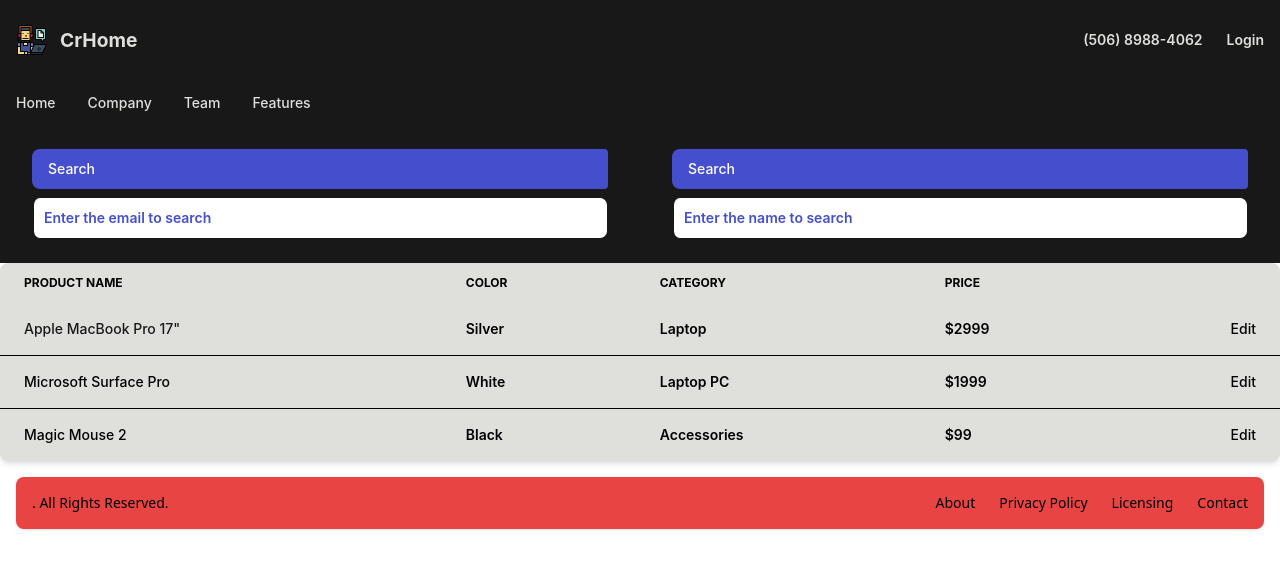
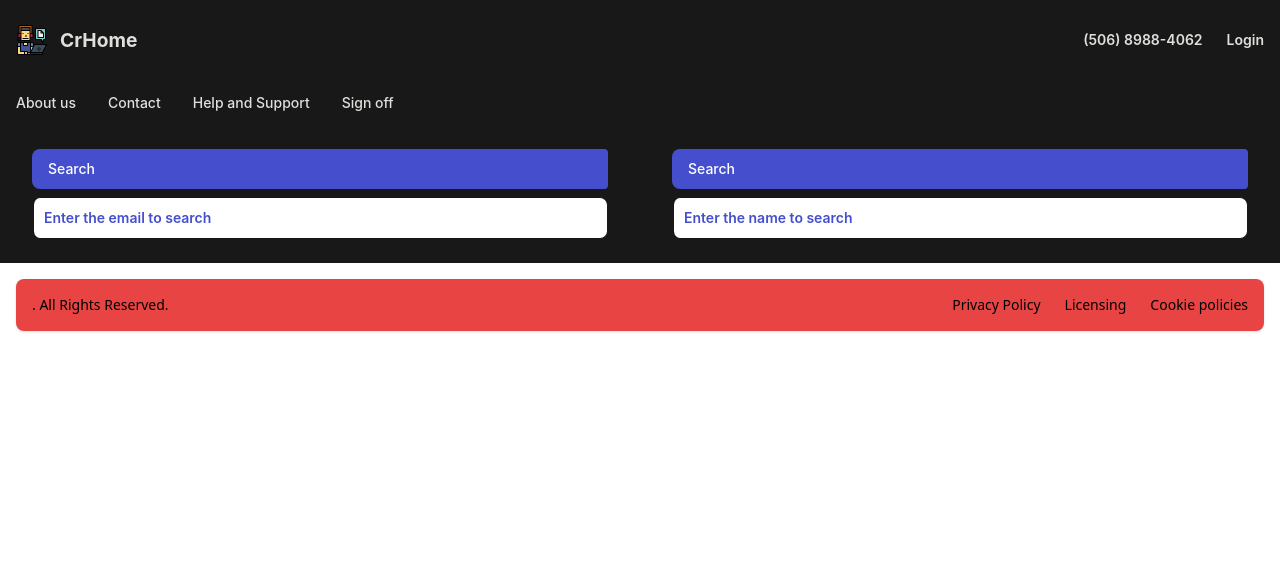
Before and after one commit to EvanderJimenez/Control_info_Empleados, a Next.js app in the folder proyecto/: page /home/BossMain in a window 1280 px wide. Shown: the top 568 px of the page. Built offline with nearby package versions, Linux system fonts and the light colour scheme.

Commit message:
(ACTUALIZACIÓN) Header

```diff
--- a/proyecto/src/Layout/BossPage.tsx
+++ b/proyecto/src/Layout/BossPage.tsx
@@ -10,9 +10,7 @@ const BossPage = ({ children }: LayoutProps) => {
     <div className="bg-gray-900 w-full h-full">
       <Top />
       <main>{children}</main>
-      <footer>
-        <Foot/>
-      </footer>
+      <Foot />
     </div>
   );
 };
--- a/proyecto/src/root/components/editEmployeeSection/EditEmployeeSection.tsx
+++ b/proyecto/src/root/components/editEmployeeSection/EditEmployeeSection.tsx
@@ -3,70 +3,9 @@ import React from "react";
 export default function EditEmployeeSection() {
   return (
     <>
-      <div className="relative overflow-x-auto shadow-md sm:rounded-lg">
-        <table className="w-full text-sm text-left bg-PrimaryColor text-black dark:text-gray-400">
-          <thead className="text-xs text-gray-700 uppercase bg-gray-50 dark:bg-gray-700 dark:text-gray-400">
-            <tr>
-              <th scope="col" className="px-6 py-3 ">
-                Product name
-              </th>
-              <th scope="col" className="px-6 py-3">
-                Color
-              </th>
-              <th scope="col" className="px-6 py-3">
-                Category
-              </th>
-              <th scope="col" className="px-6 py-3">
-                Price
-              </th>
-              <th scope="col" className="px-6 py-3">
-                <span className="sr-only">Edit</span>
-              </th>
-            </tr>
-          </thead>
-          <tbody>
-            <tr className="bg-white border-b dark:bg-gray-800 dark:border-gray-700 hover:bg-gray-50 dark:hover:bg-gray-600">
-              <th scope="row" className="px-6 py-4 font-medium text-black whitespace-nowrap">
-                Apple MacBook Pro 17"
-              </th>
-              <td className="px-6 py-4">Silver</td>
-              <td className="px-6 py-4">Laptop</td>
-              <td className="px-6 py-4">$2999</td>
-              <td className="px-6 py-4 text-right">
-                <a href="#" className="font-medium text-blue-600 dark:text-blue-500 hover:underline">
-                  Edit
-                </a>
-              </td>
-            </tr>
-            <tr className="bg-white border-b dark:bg-gray-800 dark:border-gray-700 hover:bg-gray-50 dark:hover:bg-gray-600">
-              <th scope="row" className="px-6 py-4 font-medium text-gray-900 whitespace-nowrap dark:text-white">
-                Microsoft Surface Pro
-              </th>
-              <td className="px-6 py-4">White</td>
-              <td className="px-6 py-4">Laptop PC</td>
-              <td className="px-6 py-4">$1999</td>
-              <td className="px-6 py-4 text-right">
-                <a href="#" className="font-medium text-blue-600 dark:text-blue-500 hover:underline">
-                  Edit
-                </a>
-              </td>
-            </tr>
-            <tr className="bg-white dark:bg-gray-800 hover:bg-gray-50 dark:hover:bg-gray-600">
-              <th scope="row" className="px-6 py-4 font-medium text-gray-900 whitespace-nowrap dark:text-white">
-                Magic Mouse 2
-              </th>
-              <td className="px-6 py-4">Black</td>
-              <td className="px-6 py-4">Accessories</td>
-              <td className="px-6 py-4">$99</td>
-              <td className="px-6 py-4 text-right">
-                <a href="#" className="font-medium text-blue-600 dark:text-blue-500 hover:underline">
-                  Edit
-                </a>
-              </td>
-            </tr>
-          </tbody>
-        </table>
-      </div>
+      <form action="">
+
+      </form>
     </>
   );
 }
--- a/proyecto/src/root/components/foot/Foot.tsx
+++ b/proyecto/src/root/components/foot/Foot.tsx
@@ -6,11 +6,6 @@ export function Foot() {
       <div className="w-full mx-auto max-w-screen-xl p-4 md:flex md:items-center md:justify-between">
         <span className="text-sm text-gray-500 sm:text-center dark:text-gray-400">. All Rights Reserved.</span>
         <ul className="flex flex-wrap items-center mt-3 text-sm font-medium text-gray-500 dark:text-gray-400 sm:mt-0">
-          <li>
-            <a href="#" className="mr-4 hover:underline md:mr-6 ">
-              About
-            </a>
-          </li>
           <li>
             <a href="#" className="mr-4 hover:underline md:mr-6">
               Privacy Policy
@@ -23,7 +18,7 @@ export function Foot() {
           </li>
           <li>
             <a href="#" className="hover:underline">
-              Contact
+              Cookie policies
             </a>
           </li>
         </ul>
--- a/proyecto/src/root/components/header/Top.tsx
+++ b/proyecto/src/root/components/header/Top.tsx
@@ -6,7 +6,7 @@ export function Top() {
     <>
       <nav className="bg-SecondaryColor border-gray-200 dark:bg-gray-900">
         <div className="flex flex-wrap justify-between items-center mx-auto max-w-screen-xl p-4">
-          <a href="https://flowbite.com" className="flex items-center">
+          <a className="flex items-center">
             <img src="/WelcomeLogo.png" className="h-8 mr-3" alt="Logo" />
             <span className="title-font">CrHome</span>
           </a>
@@ -26,22 +26,22 @@ export function Top() {
             <ul className="flex flex-row font-medium mt-0 mr-6 space-x-8 text-sm">
               <li>
                 <a href="#" className="text-gray-900 dark:text-white hover:underline" aria-current="page">
-                  Home
+                  About us
                 </a>
               </li>
               <li>
                 <a href="#" className="text-gray-900 dark:text-white hover:underline">
-                  Company
+                  Contact
                 </a>
               </li>
               <li>
                 <a href="#" className="text-gray-900 dark:text-white hover:underline">
-                  Team
+                  Help and Support
                 </a>
               </li>
               <li>
                 <a href="#" className="text-gray-900 dark:text-white hover:underline">
-                  Features
+                  Sign off
                 </a>
               </li>
             </ul>
--- a/proyecto/src/root/components/login/Login.tsx
+++ b/proyecto/src/root/components/login/Login.tsx
@@ -58,7 +58,7 @@ function Login() {
             if (dataDepartment.leader !== dataEmplo.uid) {
               router.push("/home/EmployeeMain");
             } else if (dataDepartment.leader === dataEmplo.uid) {
-              router.push("/home/EmployeeMain")
+              router.push("/home/EmployeeMain");
             } else if (dataEmplo.jobPosition === "Admin") {
               router.push("/home/AdminMain");
             }
--- a/proyecto/src/root/components/mainBodyBoss/MainBodyBoss.tsx
+++ b/proyecto/src/root/components/mainBodyBoss/MainBodyBoss.tsx
@@ -3,11 +3,12 @@ import BossMenu from "../bossMenu/BossMenu";
 import SearchInput from "../searchInput/SearchInput";
 import EditEmployeeSection from "../editEmployeeSection/EditEmployeeSection";
 
+
 export function MainBodyBoss() {
   return (
     <>
-      <SearchInput labelInputSeekerOne="localData-time" labelInputSeekerTwo="text" placeholderSeekerOne="Enter the email to search" placeholderSeekerTwo="Enter the name to search" />
-      <EditEmployeeSection />
+      <SearchInput labelInputSeekerOne="email" labelInputSeekerTwo="text" placeholderSeekerOne="Enter the email to search" placeholderSeekerTwo="Enter the name to search" />
+
     </>
   );
 }
```
